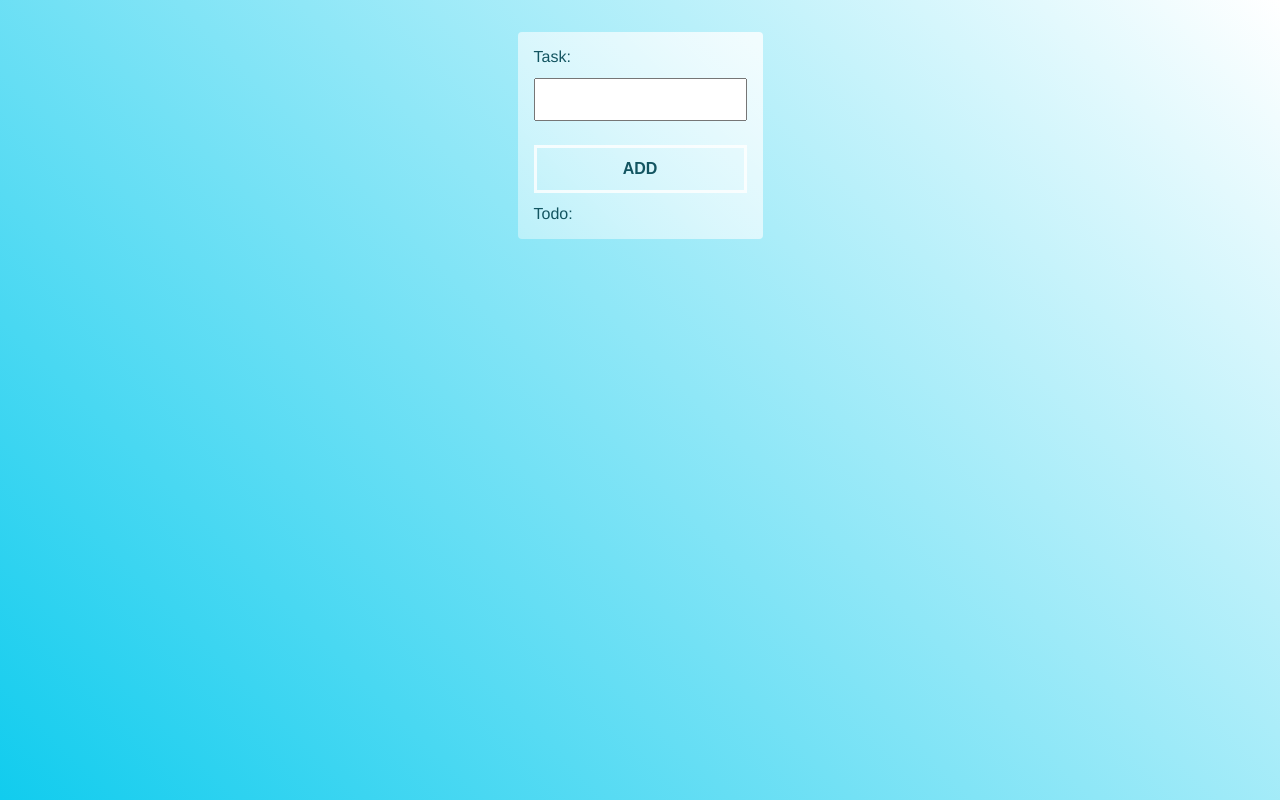
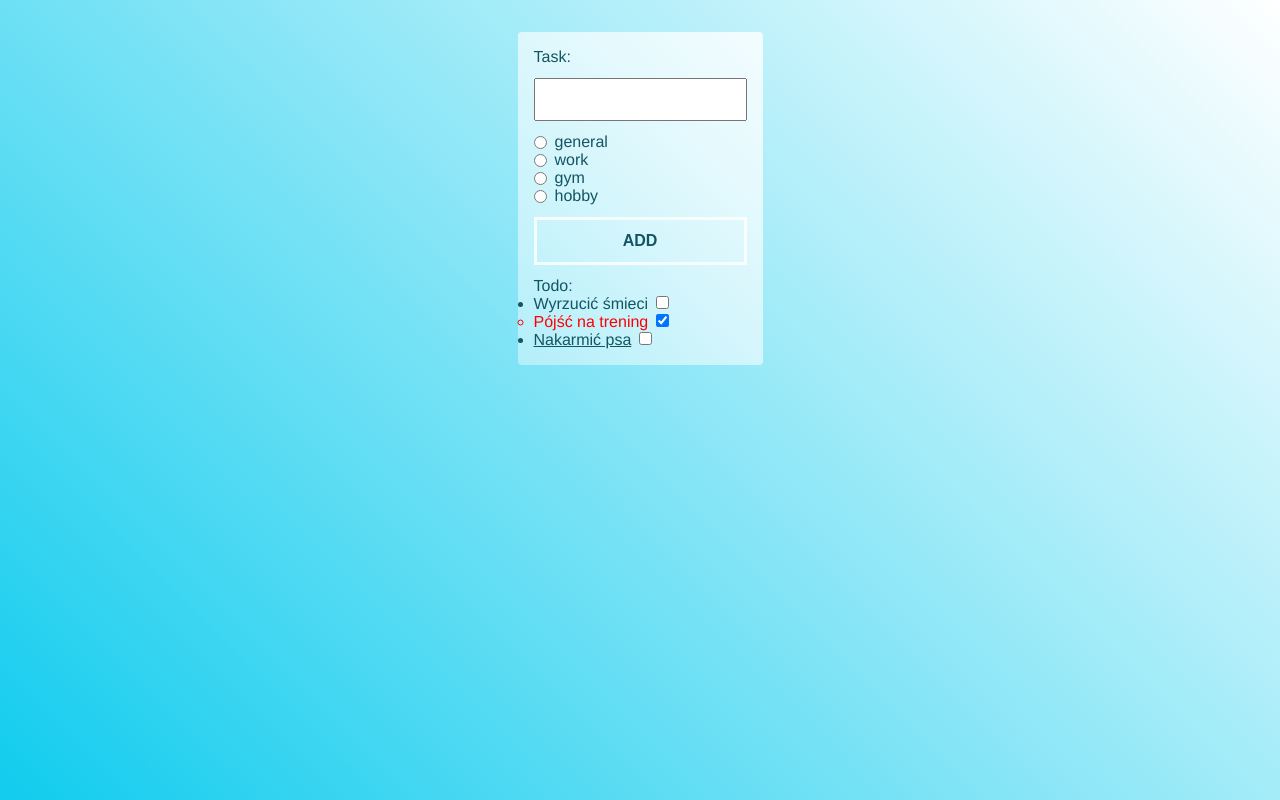
Before and after one commit to nikodem-bilczewski/todo-typescript, a website with bundled scripts: page index.html in a window 1280 px wide. Built offline with nearby package versions, Linux system fonts and the light colour scheme.

Commit message:
create logic to app

```diff
--- a/index.html
+++ b/index.html
@@ -12,6 +12,7 @@
     <form class="container" autocomplete="off">
       <label for="name">Task:</label>
       <input type="text" id="name" />
+      <ul class="categories"></ul>
       <button>ADD</button>
       <p>Todo:</p>
       <ul class="tasks"></ul>
--- a/src/app.ts
+++ b/src/app.ts
@@ -1,6 +1,97 @@
-// <li>
-//           <label for="task-1">Wyrzucić śmieci</label>
-//           <input type="checkbox" id="task-1" name="Wyrzucić śmieci" />
-//         </li>
+const tasksContainerElement: HTMLElement = document.querySelector(".tasks");
+const taskNameInputElement: HTMLInputElement = document.querySelector("#name");
+const addButtonElement: HTMLButtonElement = document.querySelector("button");
+const categoriesContainerElement: HTMLElement =
+  document.querySelector(".categories");
 
-const tasks: string[] = ["Wyrzucić śmieci", "Pójść na trening", "Nakarmić psa"];
+let selectedCategory: Category;
+
+type Category = "general" | "gym" | "work" | "hobby";
+
+interface Task {
+  name: string;
+  done: boolean;
+  category?: Category;
+}
+
+const categories: Category[] = ["general", "work", "gym", "hobby"];
+
+const tasks: Task[] = [
+  { name: "Wyrzucić śmieci", done: false, category: "general" },
+  { name: "Pójść na trening", done: true, category: "gym" },
+  { name: "Nakarmić psa", done: false, category: "work" },
+];
+
+const render = () => {
+  tasksContainerElement.innerHTML = "";
+  tasks.forEach((task, index) => {
+    const taskElement: HTMLElement = document.createElement("li");
+    if (task.category) {
+      taskElement.classList.add(task.category);
+    }
+
+    const id: string = `task-${index}`;
+
+    const labelElement: HTMLLabelElement = document.createElement("label");
+    labelElement.innerText = task.name;
+    labelElement.setAttribute("for", id);
+
+    const checkboxElement: HTMLInputElement = document.createElement("input");
+    checkboxElement.type = "checkbox";
+    checkboxElement.name = task.name;
+    checkboxElement.id = id;
+    checkboxElement.checked = task.done;
+    checkboxElement.addEventListener("change", () => {
+      task.done = !task.done;
+    });
+
+    taskElement.appendChild(labelElement);
+    taskElement.appendChild(checkboxElement);
+
+    tasksContainerElement.appendChild(taskElement);
+  });
+};
+
+const renderCategories = () => {
+  categories.forEach((category) => {
+    const listElement: HTMLElement = document.createElement("li");
+
+    const radioInputElement: HTMLInputElement = document.createElement("input");
+    radioInputElement.type = "radio";
+    radioInputElement.name = "category";
+    radioInputElement.value = category;
+    radioInputElement.id = `category-${category}`;
+    radioInputElement.addEventListener("change", () => {
+      selectedCategory = category;
+    });
+
+    const labelElement: HTMLLabelElement = document.createElement("label");
+    labelElement.setAttribute("for", `category-${category}`);
+    labelElement.innerText = category;
+
+    listElement.appendChild(radioInputElement);
+    listElement.appendChild(labelElement);
+
+    categoriesContainerElement.appendChild(listElement);
+  });
+};
+
+const addTask = (task: Task) => {
+  tasks.push(task);
+};
+
+addButtonElement.addEventListener("click", (e) => {
+  e.preventDefault();
+
+  if (taskNameInputElement.value === "") return;
+  addTask({
+    name: taskNameInputElement.value,
+    done: false,
+    category: selectedCategory,
+  });
+  render();
+  taskNameInputElement.value = "";
+});
+renderCategories();
+// addTask({ name: "zrobić klatę", category: "gym", done: true });
+render();
```
Also changed, not shown: dist/app.js.
